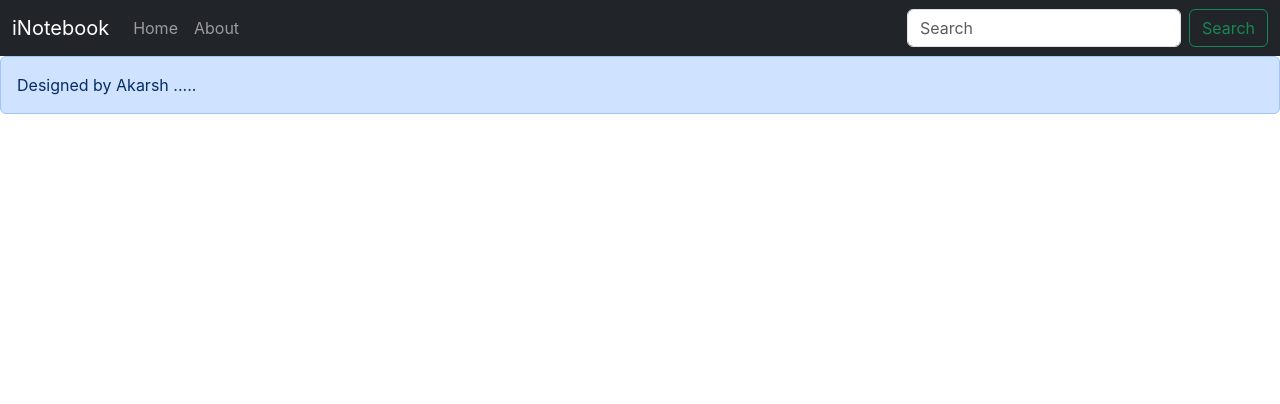
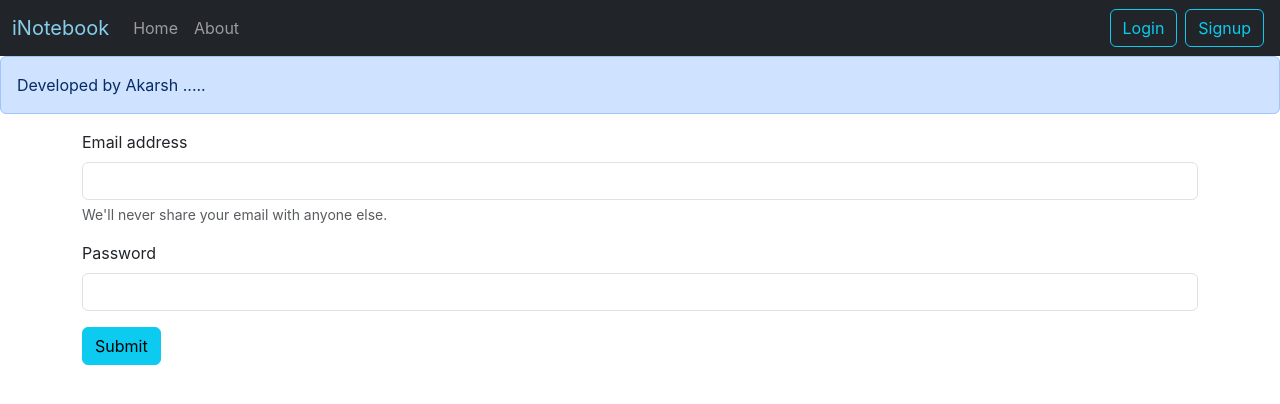
Before and after one commit to Ak8933/inotebook, a React (Create React App) app: page /login in a window 1280 px wide. Shown: the top 404 px of the page. Built offline with nearby package versions, Linux system fonts and the light colour scheme.

Commit message:
Added login component, useNavigate hook in Login.js

```diff
--- a/public/index.html
+++ b/public/index.html
@@ -13,7 +13,7 @@
 
     <link rel="manifest" href="%PUBLIC_URL%/manifest.json" />
 
-    <title>iNotebook - Notes on the cloud</title>
+    <title>iNotebook - Your notes on the cloud</title>
     <link
       href="https://cdn.jsdelivr.net/npm/bootstrap@5.3.3/dist/css/bootstrap.min.css"
       rel="stylesheet"
--- a/src/App.js
+++ b/src/App.js
@@ -10,6 +10,8 @@ import Home from "./components/Home";
 import About from "./components/About";
 import NoteState from "./context/notes/NoteState";
 import Alert from "./components/Alert";
+import Login from "./components/Login";
+import Signup from "./components/Signup";
 
 function App() {
   return (
@@ -17,11 +19,13 @@ function App() {
       <NoteState>
         <Router>
           <Navbar />
-          <Alert message="Designed by Akarsh ....."/>
+          <Alert message="Developed by Akarsh ....."/>
           <div className="container">
             <Routes>
               <Route exact path="/" element={<Home/>} />
               <Route exact path="/about" element={<About/>} />
+              <Route exact path="/login" element={<Login/>} />
+              <Route exact path="/signup" element={<Signup/>} />
             </Routes>
           </div>
         </Router>
--- a/src/components/AddNote.js
+++ b/src/components/AddNote.js
@@ -38,7 +38,7 @@ const AddNote = () => {
                     <input type="text" className="form-control" id="tag" name="tag" value={note.tag} onChange={onChange} />
                 </div>
 
-                <button disabled={note.title.length<5 || note.description.length<5} type="submit" className="btn btn-primary" onClick={handleClick}>Add Note</button>
+                <button disabled={note.title.length<5 || note.description.length<5} type="submit" className="btn btn-info" onClick={handleClick}>Add Note</button>
             </form>
         </div>
     )
--- /dev/null
+++ b/src/components/Login.js
@@ -0,0 +1,58 @@
+import React, { useState} from 'react'
+import {useNavigate} from 'react-router-dom'
+
+
+const Login = () => {
+
+    const [credentials,setCredentials] = useState({email:"",password:""})
+    let navigate = useNavigate();
+
+    const handleSubmit = async(e)=>{
+        e.preventDefault();
+         //API call
+         const response = await fetch(`http://localhost:5000/api/auth/login`, {
+            method: "POST",
+            headers: {
+                'Content-Type': 'application/json',
+            },
+            body: JSON.stringify({email:credentials.email, password:credentials.password})
+        })
+        const json = await response.json();
+        console.log(json);
+        if(json.success){
+            //save the auth token and redirect
+            localStorage.setItem('token',json.authtoken);
+            navigate("/");
+
+
+        }
+        else{
+            alert("Invalid Credentials")
+        }
+    }
+
+    const onChange = (e) => {
+        setCredentials({ ...credentials, [e.target.name]: e.target.value })
+    }
+
+
+    return (
+        <div>
+            <form onSubmit={handleSubmit}>
+                <div className="mb-3">
+                    <label htmlFor="email" className="form-label">Email address</label>
+                    <input type="email" className="form-control" id="email" name="email" aria-describedby="emailHelp" value={credentials.email} onChange={onChange}/>
+                        <div id="emailHelp" className="form-text">We'll never share your email with anyone else.</div>
+                </div>
+                <div className="mb-3">
+                    <label htmlFor="exampleInputPassword1" className="form-label">Password</label>
+                    <input type="password" className="form-control" id="password" name="password" value={credentials.password} onChange={onChange}/>
+                </div>
+
+                <button type="submit" className="btn btn-info">Submit</button>
+            </form>
+        </div>
+    )
+}
+
+export default Login
--- a/src/components/Navbar.js
+++ b/src/components/Navbar.js
@@ -12,24 +12,24 @@ const Navbar = () => {
         <>
             <nav className="navbar navbar-expand-lg navbar-dark bg-dark ">
                 <div className="container-fluid">
-                    <Link className="navbar-brand" to="/">iNotebook</Link>
+                    <Link className="navbar-brand" style={{"color":"skyblue"}} to="/">iNotebook</Link>
                     <button className="navbar-toggler" type="button" data-bs-toggle="collapse" data-bs-target="#navbarSupportedContent" aria-controls="navbarSupportedContent" aria-expanded="false" aria-label="Toggle navigation">
                         <span className="navbar-toggler-icon"></span>
                     </button>
                     <div className="collapse navbar-collapse" id="navbarSupportedContent">
                         <ul className="navbar-nav me-auto mb-2 mb-lg-0">
                             <li className="nav-item">
-                                <Link className={`nav-link ${location.pathname==="/" ? "active": ""}`} aria-current="page" to="/">Home</Link>
+                                <Link className={`nav-link ${location.pathname==="/" ? "active": ""}`} aria-current="page" to="/"   style={location.pathname === "/" ? { color: "skyblue" } : {}}>Home</Link>
                             </li>
                             <li className="nav-item">
-                                <Link className={`nav-link ${location.pathname==="/about" ? "active": ""}`} to="/about">About</Link>
+                                <Link className={`nav-link ${location.pathname==="/about" ? "active" : ""}`} to="/about"  style={location.pathname === "/about" ? { color: "skyblue" } : {}}>About</Link>
                             </li>
 
 
                         </ul>
                         <form className="d-flex" role="search">
-                            <input className="form-control me-2" type="search" placeholder="Search" aria-label="Search" />
-                            <button className="btn btn-outline-success" type="submit">Search</button>
+                        <Link className="btn btn-outline-info mx-1" to="/login" role="button">Login</Link>
+                        <Link className="btn btn-outline-info mx-1" to="/signup" role="button">Signup</Link>
                         </form>
                     </div>
                 </div>
--- a/src/components/Notes.js
+++ b/src/components/Notes.js
@@ -37,7 +37,6 @@ const Notes = () => {
     const onChange = (e) => {
         setNote({ ...note, [e.target.name]: e.target.value })
     }
-
 
     return (
         <>
@@ -99,7 +98,7 @@ const Notes = () => {
                                 >
                                     Close
                                 </button>
-                                <button disabled={note.etitle.length<5 || note.edescription.length<5} type="button" className="btn btn-primary" onClick={handleClick}>
+                                <button disabled={note.etitle.length<5 || note.edescription.length<5} type="button" className="btn btn-info" onClick={handleClick}>
                                     Update Note
                                 </button>
                             </div>
@@ -112,8 +111,8 @@ const Notes = () => {
                 <h3>Your notes</h3>
                 <div className="container mx-1">{notes.length===0 && 'No notes to display!'}</div>
 
-                {notes.map((note) => {
-                    return <NoteItem note={note} key={note._id} updateNote={updateNote} />;
+                {notes.map((item) => {
+                    return <NoteItem note={item} key={note._id} updateNote={updateNote} />;
                 })}
             </div>
         </>
--- /dev/null
+++ b/src/components/Signup.js
@@ -0,0 +1,11 @@
+import React from 'react'
+
+const Signup = () => {
+  return (
+    <div>
+      Hi! I am Signup
+    </div>
+  )
+}
+
+export default Signup
--- a/src/index.css
+++ b/src/index.css
@@ -1,3 +1,5 @@
+
+
 body {
   margin: 0;
   font-family: -apple-system, BlinkMacSystemFont, 'Segoe UI', 'Roboto', 'Oxygen',
```
Also changed, not shown: 1 other file (tests, documents, lock files or other folders).
